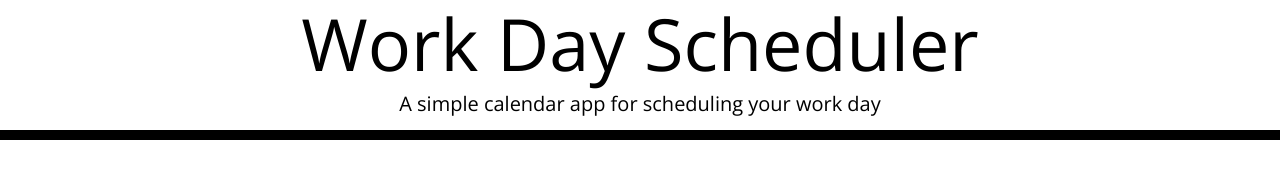
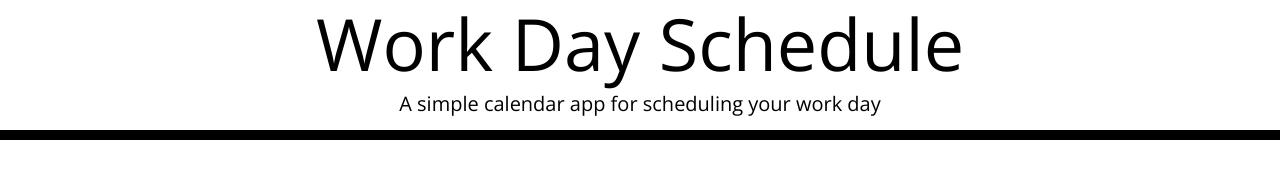
Before and after one commit to GO4YAS/work-day-schedule, a plain HTML site: page index.html in a window 1280 px wide. Drawn offline with nearby package versions, Linux system fonts and the light colour scheme.

Commit message:
initial commits

```diff
--- a/index.html
+++ b/index.html
@@ -10,12 +10,12 @@
     integrity="sha384-50oBUHEmvpQ+1lW4y57PTFmhCaXp0ML5d60M1M7uH2+nqUivzIebhndOJK28anvf" crossorigin="anonymous" />
   <link href="https://fonts.googleapis.com/css?family=Open+Sans&display=swap" rel="stylesheet" />
   <link rel="stylesheet" href="./assets/css/style.css" />
-  <title>Work Day Scheduler</title>
+  <title>Work Day Schedule</title>
 </head>
 
 <body>
   <header class="dumbo">
-    <h1 class="display-3">Work Day Scheduler</h1>
+    <h1 class="display-3">Work Day Schedule</h1>
     <p class="lead">A simple calendar app for scheduling your work day</p>
     <p id="currentDay" class="lead"></p>
   </header>
```
